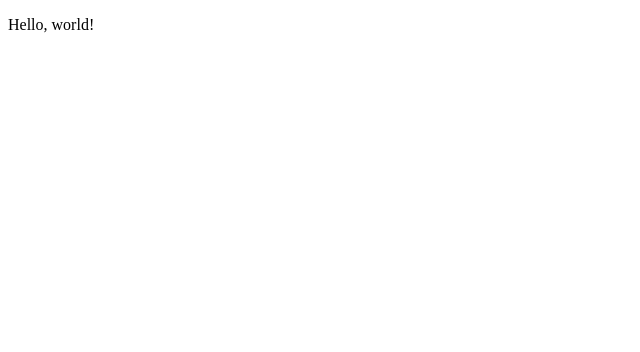
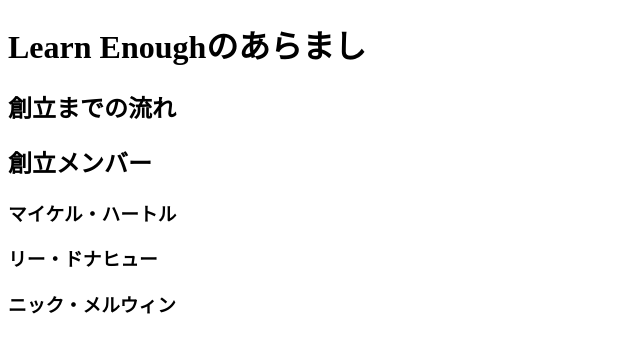
Before and after one commit to blatank/sample_website, a plain HTML site: page index.html in a window 1280 px wide. Shown: the whole page, without its empty margins (0-640 px from the left). Drawn offline with Linux system fonts and the light colour scheme.

Commit message:
fixed 2.1

```diff
--- a/index.html
+++ b/index.html
@@ -1,10 +1,21 @@
 <!DOCTYPE html>
 <html>
   <head>
-    <title>ページタイトル</title>
+    <title>Railsチュートリアル初心者シリーズ</title>
     <meta charset="utf-8">
   </head>
   <body>
-    <p>Hello, world!</p>
+    <h1>Learn Enoughのあらまし</h1>
+
+    <h2>創立までの流れ</h2>
+
+    <h2>創立メンバー</h2>
+
+    <h3>マイケル・ハートル</h3>
+
+    <h3>リー・ドナヒュー</h3>
+
+    <h3>ニック・メルウィン</h3>
+
   </body>
 </html>
```
